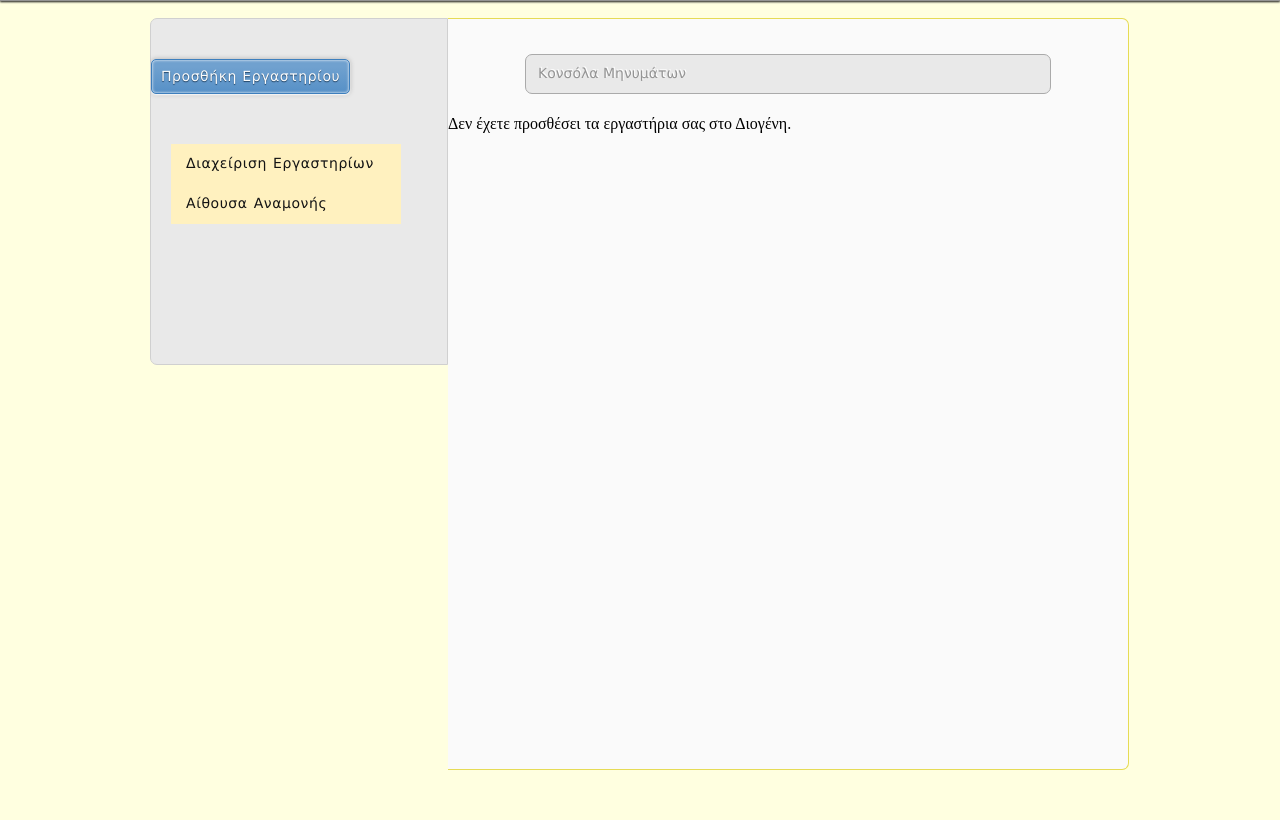
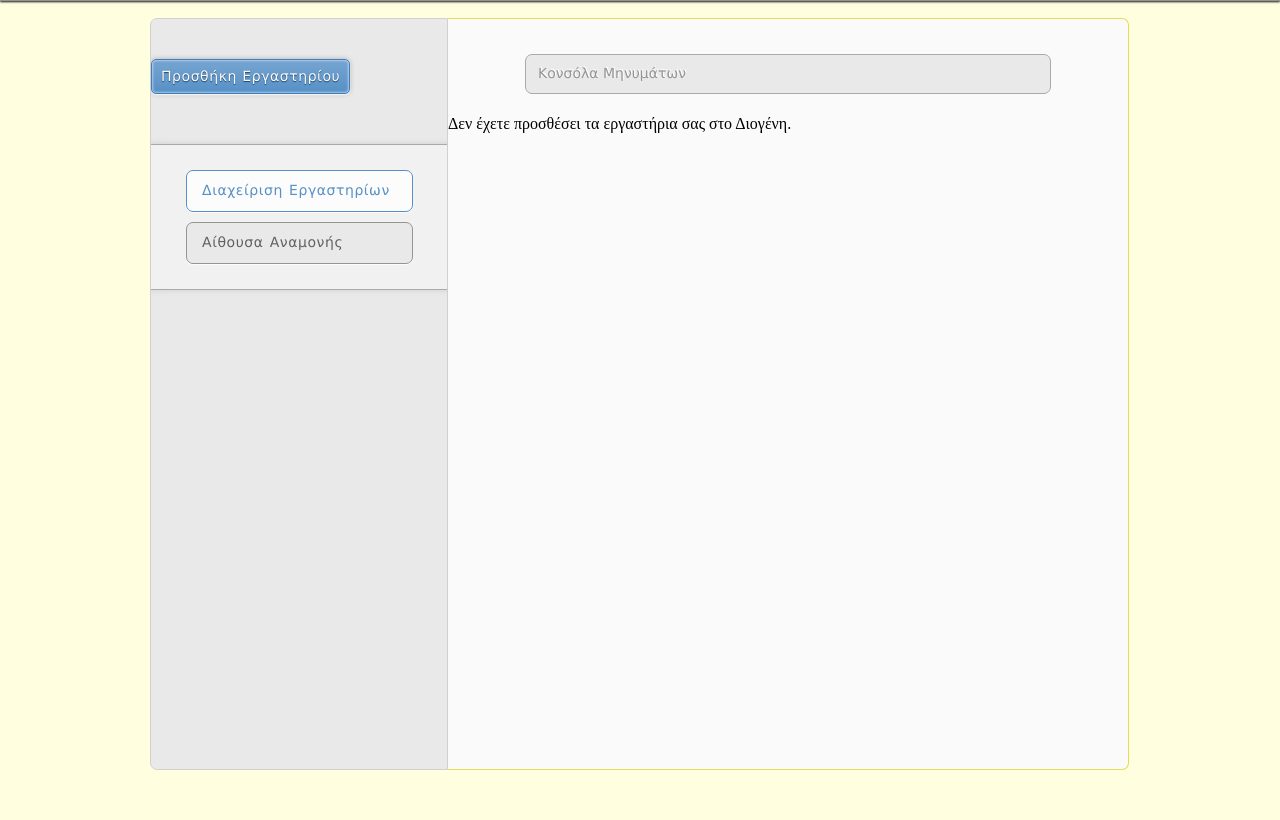
Before and after one commit to gtsiokos/diogenis, a Django app: template templates/teachers/labs.html in a window 1280 px wide. Shown: the part 44-864 px from the top of the page. Run offline with Django 3.2, Linux system fonts and the light colour scheme; the template is opened without the code that fills it, so the values that code supplies are empty; the visitor is signed in with stand-in values (Sample User, id 1); some libraries are stand-ins or nearby versions; some web fonts are replaced.

Commit message:
Minor CSS changes, working on teacher's navigation

```diff
--- a/media/js/layout.js
+++ b/media/js/layout.js
@@ -1,3 +1,6 @@
+$(function(){
 
-var highestCol = Math.max($("#content").height());
-$("#sidebar").height(highestCol);
+	var highestCol = Math.max($("#content").height());
+	$("#sidebar").height(highestCol+10);
+
+});
--- a/media/style.css
+++ b/media/style.css
@@ -112,7 +112,7 @@ a { text-decoration: none; }
 }
 
 #sidebar {
-	float: left; width: 296px;
+	float: left; width: 296px; overflow: hidden;
 	padding: 40px 0 0 0;
 	background: #e9e9e9; border: solid 1px #d0d0d0;
 
@@ -121,22 +121,43 @@ a { text-decoration: none; }
 	border-radius: 7px 0 0 7px;
 }
 
-#sidebar #navigation { width: 230px; overflow: hidden; margin: 50px 0 140px 20px; background: #f32ff3; }
+#sidebar #navigation { 	width: 400px; overflow: hidden; position: relative; left: -1px;
+						margin: 50px 0 330px 0; padding: 0 0 25px 0;
+						background: #f1f1f1;
+						border: solid 1px #aaa; border-right: 0; border-left: 0;
 
-	#navigation li { float: left; display: block; }
+						-moz-box-shadow: 0 0 6px #ccc;
+						-webkit-box-shadow: 0 0 6px #ccc;
+						box-shadow: 0 0 6px #ccc;
+						}
+
+	#navigation li { float: left; margin: 10px 11px 0 36px; }
+	#navigation li:first-child { margin-top: 25px }
 	#navigation a {
-		width: 230px; float: left;
+		width: 210px; float: left;
 		padding: 12px 0 14px 15px;
 		font: normal 14px/1 Verdana, Arial, Helvetica, sans-serif;
 		letter-spacing: 0.04em; word-spacing: 0.08em;
+
+		-moz-border-radius: 7px; -webkit-border-radius: 7px; border-radius: 7px;
 	}
 
 	#navigation a:link, #navigation a:visited {
-		background: #FFF1BF; color: #141414;
+		background: #e9e9e9; color: #616161;
+		border: solid 1px #949494;
+
+		-moz-box-shadow: 0 1px 1px #fcfcfc; -webkit-box-shadow: 0 1px 1px #fcfcfc; box-shadow: 0 1px 1px #fcfcfc;
+	}
+	#navigation a:hover, #navigation a:focus {
+		background: #141414; color: #fcfcfc;
+		border: solid 1px #141414;
+		text-shadow: 1px -1px 1px #000;
 	}
 
-	#navigation a:hover, #navigation a:focus {
-		background: #FCFCFC; color: #141414;
+	#navigation a.active, #navigation a.active:hover, #navigation a.active:focus {
+		background: #FCFCFC; color: #5690C7;
+		border: solid 1px #5690C7;
+		text-shadow: none;
 	}
 
 #content {
--- a/media/teacher-ui.css
+++ b/media/teacher-ui.css
@@ -112,8 +112,12 @@ div.logged div.lab {
 	div.lab h4>span:hover.transfer.enabled>span { color: #7b6000; }
 	div.lab h4>span.transfer.disabled {
 		background: #c7c7c7; color: #616161;
-		border: solid 1px #949494;
+		border: solid 1px #949494; border-color: #949494 #949494 #777 #949494;
 		text-shadow: 1px -1px 1px #e0e0e0;
+
+		-moz-box-shadow: 0 0 24px #949494 inset;
+		-webkit-box-shadow: 0 0 24px #949494 inset;
+		box-shadow: 0 0 24px #949494 inset;
 	}
 	div.lab h4>span.enabled.active { background: #e9e9e9; border: solid 1px #aaa; }
 	div.lab h4>span:hover.enabled.active { border: solid 1px #aaa; cursor:default; }
--- a/templates/teachers/base.html
+++ b/templates/teachers/base.html
@@ -10,8 +10,8 @@
 <div id="sidebar">
 	<a id="add-lab" class="button important" href="#">Προσθήκη Εργαστηρίου</a>
 	<ul id="navigation">
-		<li><a href="#">Διαχείριση Εργαστηρίων</a></li>
-		<li><a href="#">Αίθουσα Αναμονής</a></li>
+		<li><a class="first {% block manage-labs-active %}{% endblock %}" href="/teachers/{{ user.username }}/">Διαχείριση Εργαστηρίων</a></li>
+		<li><a class="last {% block waiting-room-active %}{% endblock %}" href="#">Αίθουσα Αναμονής</a></li>
 	</ul>
 </div>
 {% endblock %}
--- a/templates/teachers/labs.html
+++ b/templates/teachers/labs.html
@@ -1,5 +1,6 @@
 {% extends "teachers/base.html" %}
 
+{% block manage-labs-active %}active{% endblock %}
 {% block content %}
 
 <div id="content" class="logged">
```
